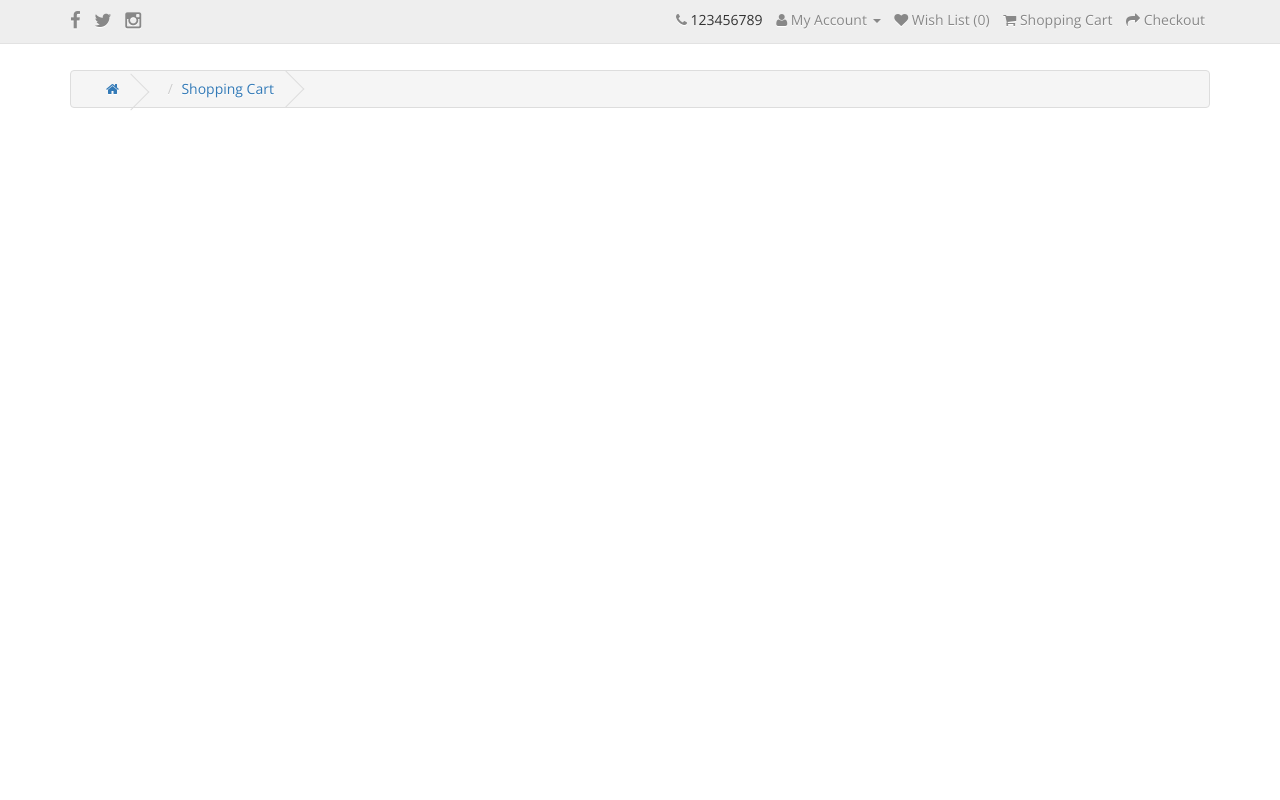
After one commit to abdullah-saqer/mrrobot, a PHP site: page /cart.php in a window 1280 px wide. The commit adds this page. Run offline with PHP 8.4, Linux system fonts and the light colour scheme.

Commit message:
add cart page , view cart ,

```diff
--- a/Register.php
+++ b/Register.php
@@ -32,7 +32,7 @@ require("functions/engine.php");
 
 <div class="row">
        <div id="content" class="col-sm-9">      <h1>Register Account</h1>
-      <p>If you already have an account with us, please login at the <a href="#">login page</a>.</p>
+      <p>If you already have an account with us, please login at the <a href="/mrrobot/login.php">login page</a>.</p>
       <form action="#" method="post"  class="form-horizontal">
         <fieldset id="account">
           <legend>Your Personal Details</legend>
--- /dev/null
+++ b/cart.php
@@ -0,0 +1,35 @@
+<?php
+//require("functions/connect.php");
+require("functions/engine.php");
+
+?>
+<DOCTYPE html>
+<html>
+<head>
+<meta charset="UTF-8">
+<link rel="stylesheet" type="text/css" href="css/login.css">
+<link rel="stylesheet" type="text/css" href="css/navbar.css">
+<link rel="stylesheet" tpe="text/css"  href="css/footer.css">
+<script src="https://code.jquery.com/jquery-2.2.4.js" integrity="sha256-iT6Q9iMJYuQiMWNd9lDyBUStIq/8PuOW33aOqmvFpqI=" crossorigin="anonymous"></script>
+
+<meta name="viewport" content="width=device-width, initial-scale=1.0">
+
+<link href="javascript/bootstrap/css/bootstrap.min.css" rel="stylesheet" media="screen">
+<script src="javascript/bootstrap/js/bootstrap.min.js" type="text/javascript"></script>
+<link href="//fonts.googleapis.com/css?family=Open+Sans:400,400i,300,700" rel="stylesheet" type="text/css">
+<link href="javascript/font-awesome/css/font-awesome.min.css" rel="stylesheet" type="text/css" />
+	<title>Shopping cart</title>
+</head>
+<body id="cart">
+<div id="topnav">
+	<?php printnavbar(); ?>
+</div>
+<div class="container">
+<ul class="breadcrumb">
+        <li><a href="/mrrobot"><i class="fa fa-home"></i></a></li>
+        <li><a href="/mrrobot/cart.php">Shopping Cart</a></li>
+      </ul>
+</div>
+
+</body>
+</html>
--- a/css/navbar.css
+++ b/css/navbar.css
@@ -58,3 +58,35 @@
 
 
 }
+
+/* location navigation*/
+.breadcrumb{
+        margin: 70px 0 20px 0;
+    padding: 8px 0;
+    border: 1px solid #ddd;
+}
+.breadcrumb  li{
+        text-shadow: 0 1px 0 #FFF;
+    padding: 0 20px;
+    position: relative;
+    white-space: nowrap;
+}
+.breadcrumb > li + li:before {
+    content: '';
+    padding: 0;
+}
+.breadcrumb > li:after {
+    content: '';
+    display: block;
+    position: absolute;
+    top: -3px;
+    right: -5px;
+    width: 26px;
+    height: 26px;
+    border-right: 1px solid #DDD;
+    border-bottom: 1px solid #DDD;
+    -webkit-transform: rotate(-45deg);
+    -moz-transform: rotate(-45deg);
+    -o-transform: rotate(-45deg);
+    transform: rotate(-45deg);
+}
--- a/css/register.css
+++ b/css/register.css
@@ -31,3 +31,8 @@
 	-o-transform: rotate(-45deg);
 	transform: rotate(-45deg);
 }
+div.required .control-label:before {
+	content: '* ';
+	color: #F00;
+	font-weight: bold;
+}
--- a/functions/engine.php
+++ b/functions/engine.php
@@ -9,7 +9,7 @@ function printNavBar(){
   <ul class="social list-inline">
                     <li ><a id="fb" href="#"><i class="fa fa-lg fa-facebook"></i></a><span class="hidden-xs hidden-sm hidden-md"></span></li>
                     <li ><a id="tw" href="#"><i class="fa fa-lg fa-twitter"></i></a><span class="hidden-xs hidden-sm hidden-md"></span></li>
-                    <li><a id="go" href="#"><i class="fa fa-lg fa-google-plus"></i></a><span class="hidden-xs hidden-sm hidden-md"></span></li>
+                    <li><a id="go" href="#"><i class="fa fa-lg fa-instagram" ></i></a><span class="hidden-xs hidden-sm hidden-md"></span></li>
 
                 </ul></div>
   <div id="top-links" class="nav pull-right">
@@ -18,7 +18,7 @@ function printNavBar(){
         <li class="dropdown"><a id="ua" href="#" title="My Account" class="dropdown-toggle" data-toggle="dropdown"><i class="fa fa-user"></i> <span class="hidden-xs hidden-sm hidden-md">My Account</span> <span class="caret"></span></a>
           <ul class="dropdown-menu dropdown-menu-right">
                         <li><a href="/Mrrobot/register.php">Register</a></li>
-            <li><a href="#">Login</a></li>
+            <li><a href="/mrrobot/login.php">Login</a></li>
                       </ul>
         </li>
         <li><a href="#" id="wishlist-total" title="Wish List (0)"><i class="fa fa-heart"></i> <span class="hidden-xs hidden-sm hidden-md">Wish List (0)</span></a></li>
@@ -87,5 +87,38 @@ function printItem(){
      </div>
    ';
 }
+// print cart content when press at cart button
+function viewcart(){
+  echo'<li>
+      <table class="table table-striped">
+                <tr>
+          <td class="text-center">            <a href="#"><img style="width:42px; height:43px;" src="images/items/macbook_1-200x200.jpg" alt="macbook" title="macbook" class="img-thumbnail" /></a>
+            </td>
+          <td class="text-left"><a href="#">Macbook</a>
+                        </td>
+          <td class="text-right">1</td>
+          <td class="text-right">660 JD</td>
+          <td class="text-center"><button type="button" onclick="#" title="Remove" class="btn btn-danger btn-xs"><i class="fa fa-times"></i></button></td>
+        </tr>
+                      </table>
+    </li>
+    <li>
+      <div>
+        <table class="table table-bordered">
+                    <tr>
+            <td class="text-right"><strong>Sub-Total</strong></td>
+            <td class="text-right">660 JD</td>
+          </tr>
+
+
+                    <tr>
+            <td class="text-right"><strong>Total</strong></td>
+            <td class="text-right">660 JD</td>
+          </tr>
+                  </table>
+        <p class="text-right"><a href="/mrrobot/cart.php"><strong><i class="fa fa-shopping-cart"></i> View Cart</strong></a>&nbsp;&nbsp;&nbsp;<a href="#"><strong><i class="fa fa-share"></i> Checkout</strong></a></p>
+      </div>
+    </li>';
+}
 
 ?>
--- a/login.php
+++ b/login.php
@@ -76,7 +76,7 @@ require("functions/engine.php");
 
 	</div>
 	<div class="col-sm-12">
-	<button  id="reg-btn-reg"  class="btn btn-success col-sm-3 col-sm-offset-1" >Register</button>
+	<button id="reg-btn-reg" class="btn btn-success col-sm-3 col-sm-offset-1" onclick="window.location.href='/mrrobot/Register.php'">Register</button>
 
 	</div>
 	<div class="col-sm-12">
```
Also changed, not shown: css/cart.css (added, +10 -0 lines).
